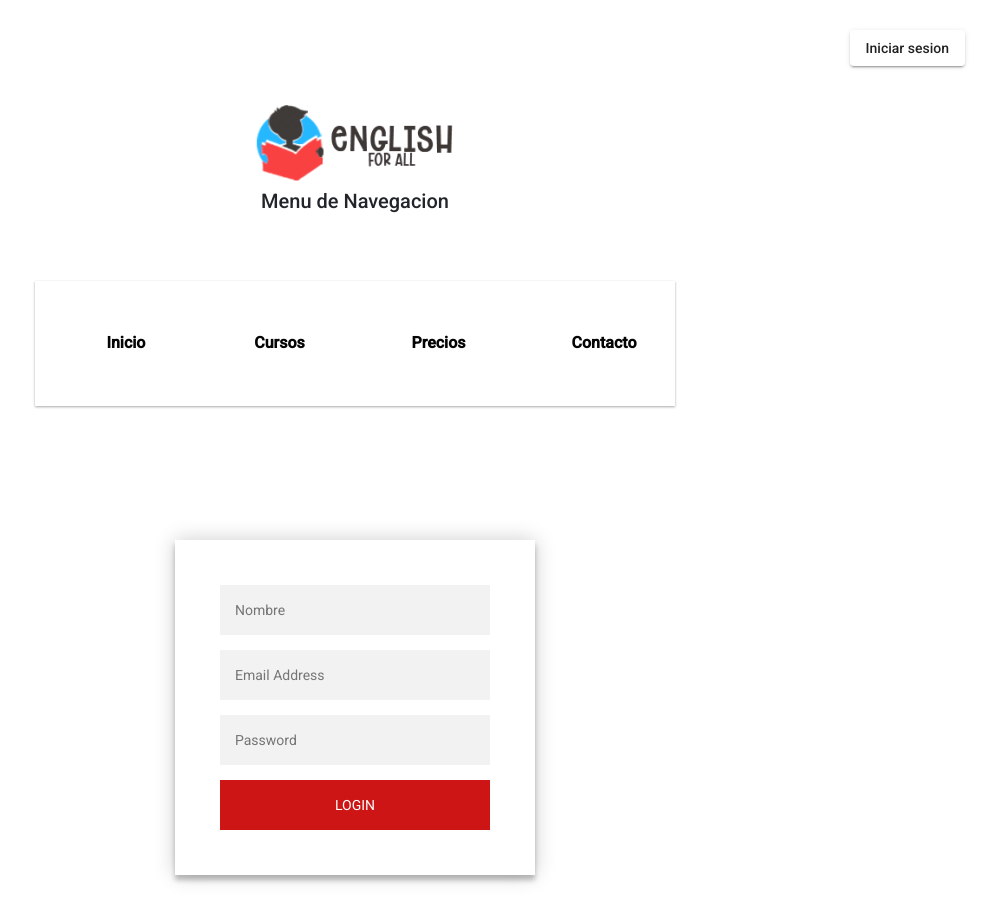
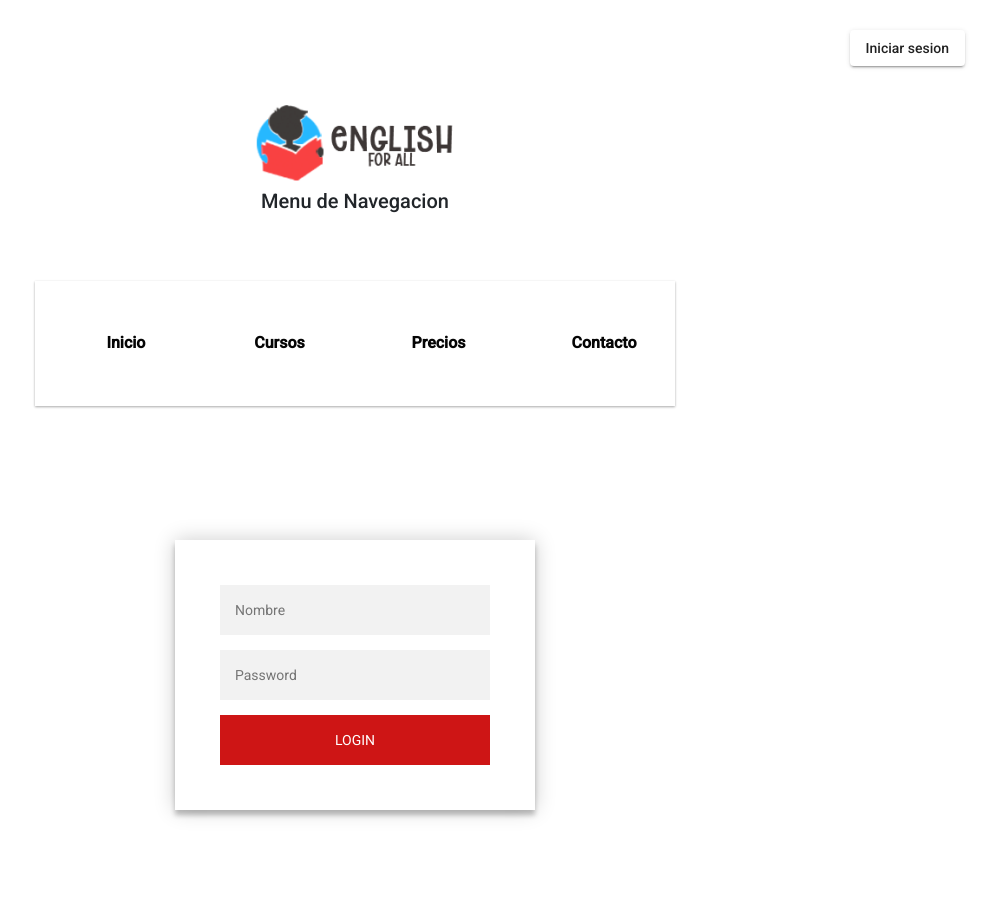
Before and after one commit to Alejandroo262/AcademiaIngles, an Angular app: page /pantalla-login in a window 1280 px wide. Shown: the top 922 px of the page, without its empty margins (285-1280 px from the left). Built offline with nearby package versions, Linux system fonts and the light colour scheme.

Commit message:
retoques logIn

```diff
--- a/src/app/pantalla-login/pantalla-login.component.html
+++ b/src/app/pantalla-login/pantalla-login.component.html
@@ -2,7 +2,6 @@
   <div class="form">
     <form class="login-form">
       <input type="text" placeholder="Nombre"/>
-      <input type="text" placeholder="Email Address"/>
       <input type="password" placeholder="Password"/>
       <button [routerLink]="['pagina-cursos']">login</button>
     </form>
```
